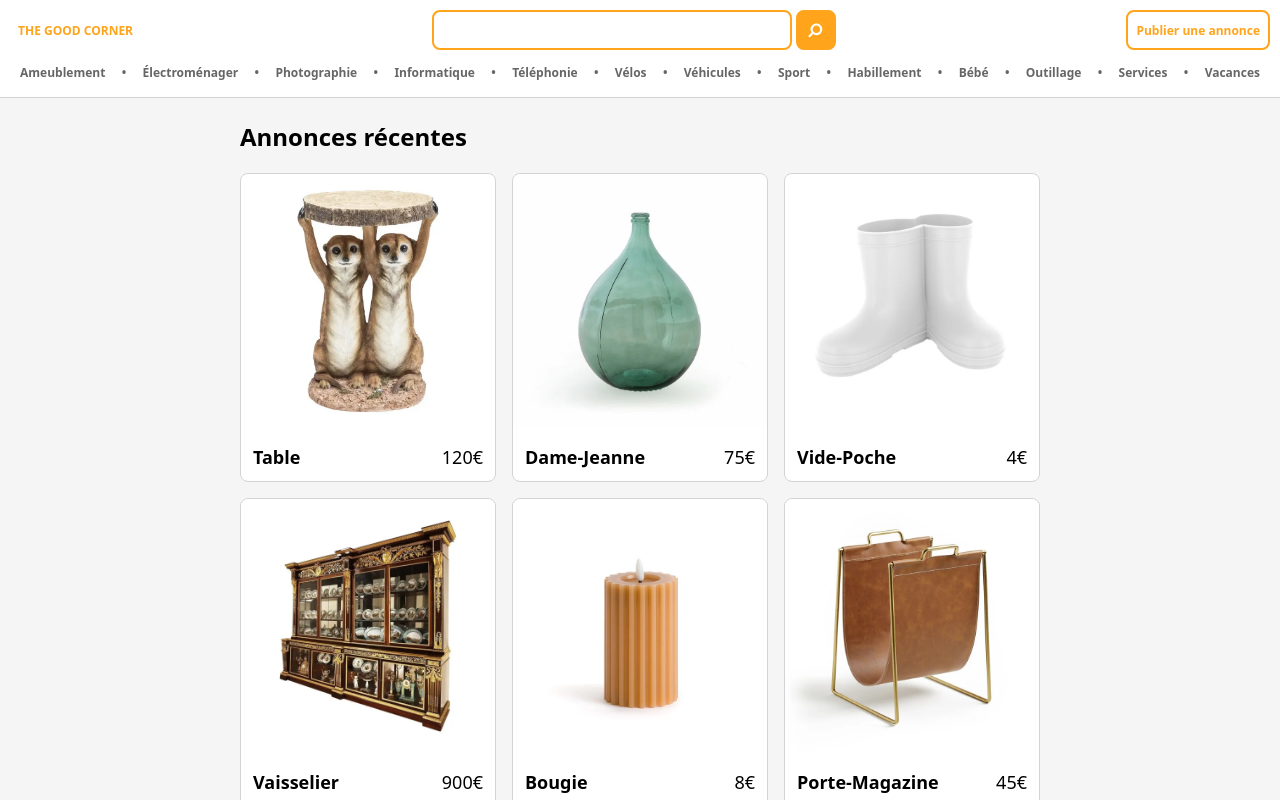
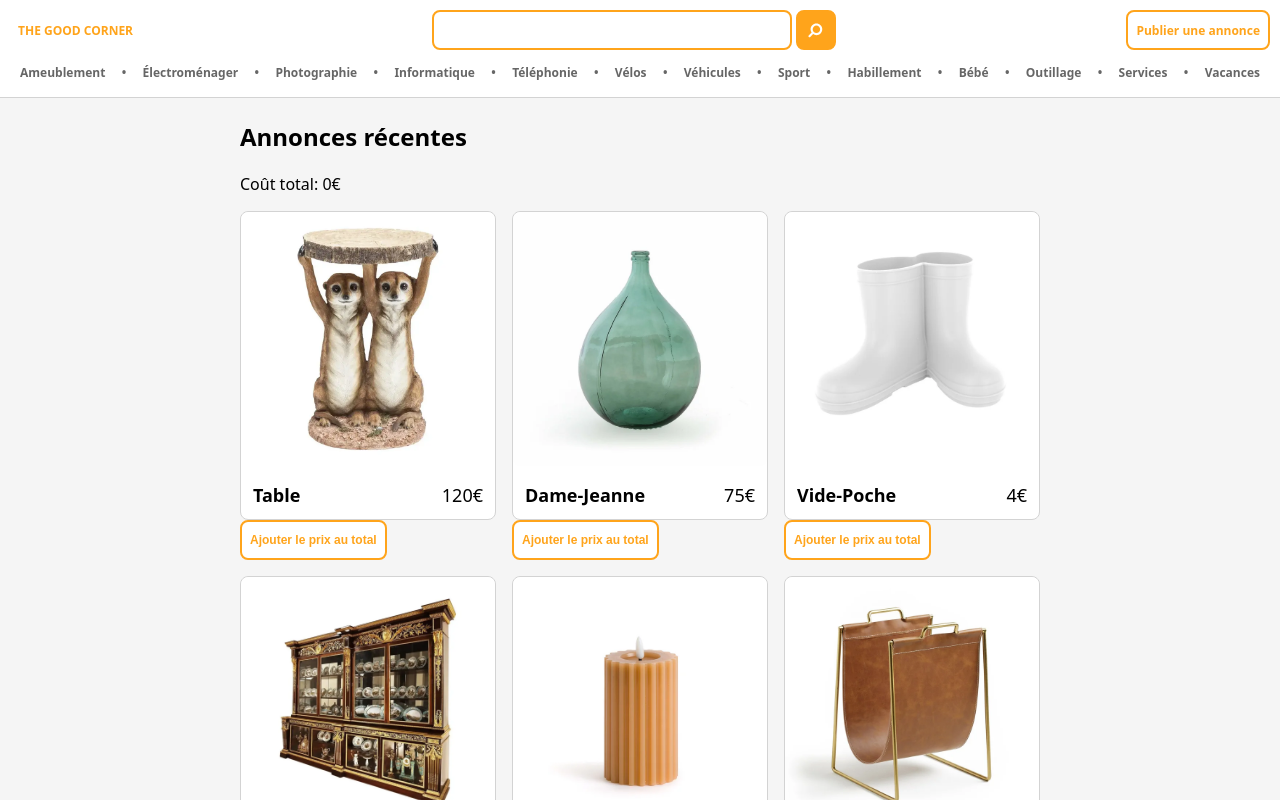
Before and after one commit to MaximeG971/TheGoodCorner, a Next.js app in the folder frontend/: page / in a window 1280 px wide. Shown: the top 800 px of the page. Built offline with nearby package versions, Linux system fonts and the light colour scheme.

Commit message:
mise en place du useState

```diff
--- a/frontend/src/components/AdCard.tsx
+++ b/frontend/src/components/AdCard.tsx
@@ -1,3 +1,5 @@
+import Link from "next/link";
+
 export type AdCardProps = {
   title: string;
   imgUrl: string;
@@ -7,13 +9,13 @@ export type AdCardProps = {
 const AdCard = ({ title, imgUrl, price, link }: AdCardProps) => {
   return (
     <div className="ad-card-container">
-      <a className="ad-card-link" href={link}>
+      <Link className="ad-card-link" href={link}>
         <img className="ad-card-image" alt="ad card image" src={imgUrl} />
         <div className="ad-card-text">
           <div className="ad-card-title">{title}</div>
           <div className="ad-card-price">{price}€</div>
         </div>
-      </a>
+      </Link>
     </div>
   );
 };
--- a/frontend/src/components/RecentAds.tsx
+++ b/frontend/src/components/RecentAds.tsx
@@ -1,6 +1,6 @@
+import { useState } from "react";
 import AdCard, { AdCardProps } from "./AdCard";
 
-const RecentAds = () => {
 const ads: AdCardProps[] = [
   {
     imgUrl: "/images/table.webp",
@@ -39,18 +39,32 @@ const RecentAds = () => {
     title: "Porte-Magazine",
   },
 ];
+
+const RecentAds = () => {
+  const [total, setTotal] = useState(0);
   return (
     <>
       <h2>Annonces récentes</h2>
+      <p>Coût total: {total}€</p>
       <section className="recent-ads">
         {ads.map((ad) => (
+          <div key={ad.title}>
             <AdCard
               imgUrl={ad.imgUrl}
               link={ad.link}
               price={ad.price}
               title={ad.title}
-            key={ad.title}
             />
+            <button
+              className="button"
+              onClick={() => {
+                console.log(ad.price);
+                setTotal(total + ad.price);
+              }}
+            >
+              Ajouter le prix au total
+            </button>
+          </div>
         ))}
       </section>
     </>
```
Lines whose indentation alone changed are shown as unchanged.
